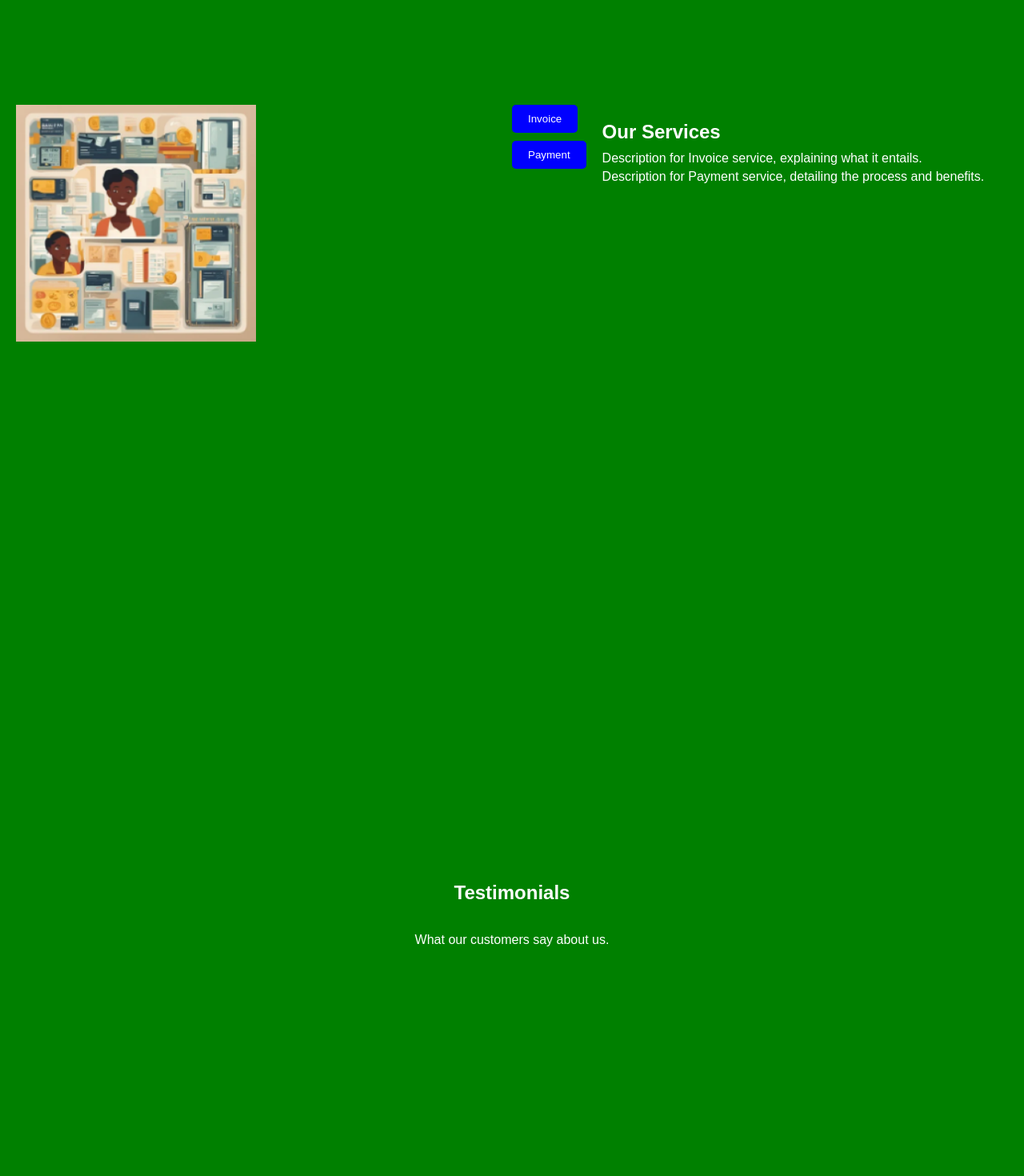
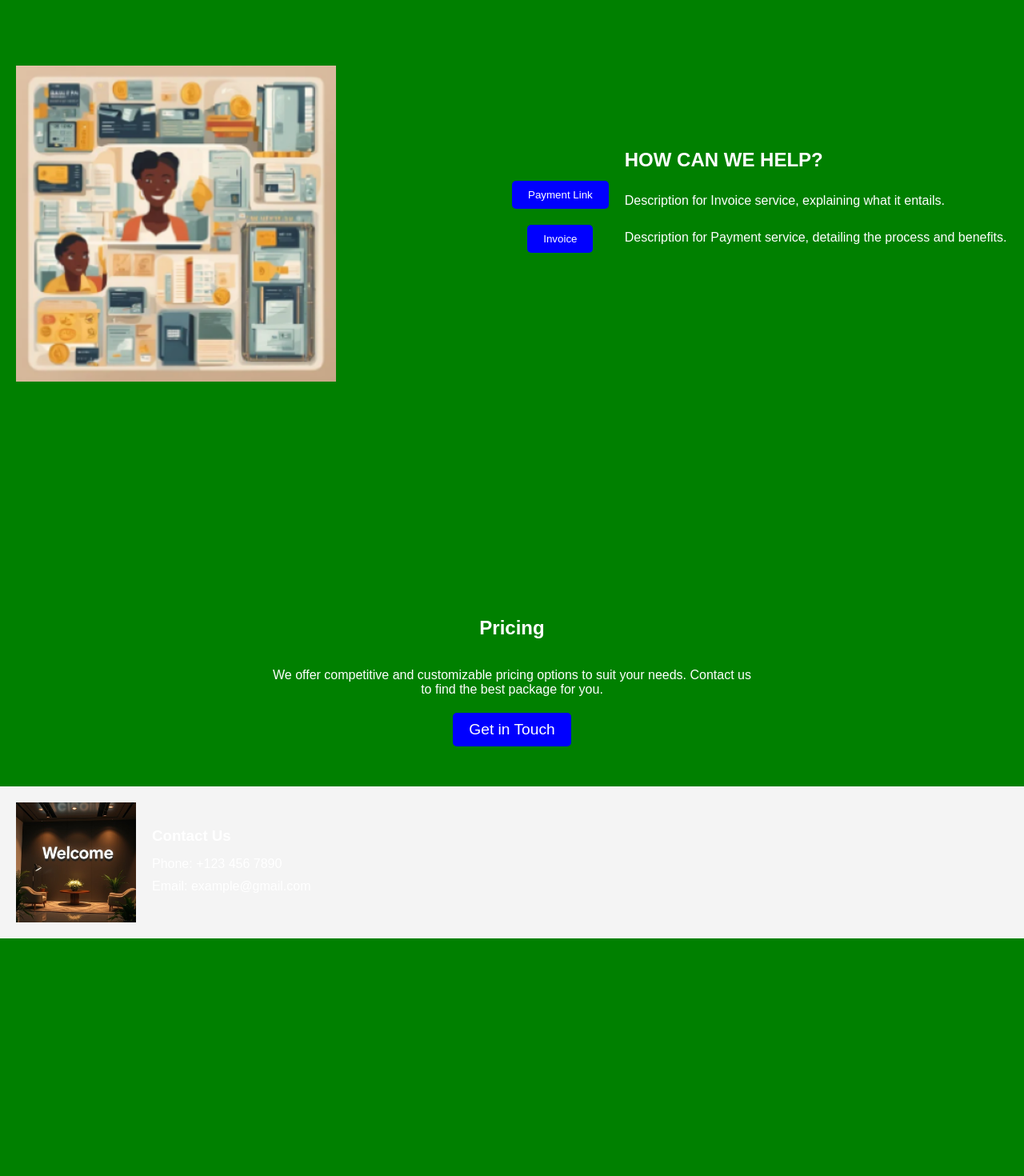
Before and after one commit to KendiAstro23/escrow-web, a React (Create React App) app: page / in a window 1280 px wide. Shown: the part 2040-3510 px from the top of the page at 80% size. Built offline with nearby package versions, Linux system fonts and the light colour scheme.

Commit message:
in the contact sub-section of the pricing     section, I have added an image to the right     and I'm currently modifying the descriptions

```diff
--- a/src/App.css
+++ b/src/App.css
@@ -108,6 +108,63 @@ section {
   margin: 0; /* No extra margin between sections */
 }
 
+/* Pricing Section */
+.pricing-section {
+  display: flex;
+  flex-direction: column;
+  align-items: center; /* Center the heading, description, and button */
+  text-align: center;
+  margin-top: 50px;
+}
+
+.pricing-description {
+  max-width: 600px; /* Limit the width of the description */
+  margin-bottom: 20px;
+}
+
+.get-in-touch {
+  background-color: blue;
+  color: white;
+  padding: 10px 20px;
+  border: none;
+  border-radius: 5px;
+  cursor: pointer;
+  font-size: 1.2em;
+}
+
+/* Contact Us Section */
+.contact-us-section {
+  display: flex;
+  align-items: center;
+  justify-content: flex-start;
+  margin-top: 50px;
+  padding: 20px;
+  background-color: #f4f4f4;
+}
+
+.contact-image {
+  width: 150px;
+  height: 150px;
+  object-fit: cover; /* Ensure the image keeps its aspect ratio */
+  margin-right: 20px; /* Add space between image and contact details */
+}
+
+.contact-details {
+  display: flex;
+  flex-direction: column;
+  align-items: flex-start; /* Align the contact details to the left */
+  justify-content: center; /* Vertically center the contact details */
+}
+
+.contact-details h3 {
+  margin: 0 0 10px 0; /* Space between heading and contact info */
+}
+
+.contact-details p {
+  margin: 5px 0; /* Space between contact items */
+}
+
+
 footer {
   background-color: #003300;
   padding: 20px;
--- a/src/App.js
+++ b/src/App.js
@@ -48,10 +48,24 @@ function App() {
 
       <Services /> {/* Add the Services section here */}
 
-      <section id="testimonials">
-        <h2>Testimonials</h2>
-        <p>What our customers say about us.</p>
-      </section>
+      <div className="pricing-section">
+  <h2>Pricing</h2>
+  <p className="pricing-description">
+    We offer competitive and customizable pricing options to suit your needs.
+    Contact us to find the best package for you.
+  </p>
+  <button className="get-in-touch">Get in Touch</button>
+</div>
+
+<div className="contact-us-section">
+  <img src="pricing.jpg" alt="Contact Image" className="contact-image" />
+  <div className="contact-details">
+    <h3>Contact Us</h3>
+    <p>Phone: +123 456 7890</p>
+    <p>Email: example@gmail.com</p>
+  </div>
+</div>
+
 
       <section id="contact">
         <h2>Contact</h2>
--- a/src/Services.css
+++ b/src/Services.css
@@ -4,7 +4,7 @@
 
   .services-content {
     display: flex;
-    align-items: flex-start; /* Align items to the top */
+    align-items: center; /* Align items to the top */
     justify-content: space-between;
   }
 
@@ -15,7 +15,7 @@
 
   .services-image img {
     width: 100%; /* Make the image responsive */
-    max-width: 300px; /* Adjust based on your layout */
+    max-width: 400px; /* Adjust based on your layout */
     height: auto; /* Maintain aspect ratio */
   }
 
@@ -28,9 +28,10 @@
 
   .button-cont {
     display: flex;
+    margin-bottom: 20px;
     flex-direction: column; /* Stack buttons vertically */
-    align-items: flex-start; /* Center buttons horizontally */
-    gap: 10px; /* Space between buttons */
+    align-items: center; /* Center buttons horizontally */
+    gap: 20px; /* Space between buttons */
   }
 
   .service-button {
@@ -49,9 +50,10 @@
   }
 
   .services-description h2 {
-    margin-bottom: 10px; /* Remove default margin */
+    align-items: flex-start;
+    margin-top: -40px;
   }
 
   .services-description p {
-    margin: 5px 0;
+    margin: 28px 0;
   }
--- a/src/Services.js
+++ b/src/Services.js
@@ -10,11 +10,11 @@ const Services = () => {
         </div>
         <div className="services-buttons">
           <div className="button-cont">
+            <button className="service-button">Payment Link</button>
             <button className="service-button">Invoice</button>
-            <button className="service-button">Payment</button>
           </div>
           <div className="services-description">
-            <h2>Our Services</h2>
+            <h2>HOW CAN WE HELP?</h2>
             <p>Description for Invoice service, explaining what it entails.</p>
             <p>Description for Payment service, detailing the process and benefits.</p>
           </div>
```
Also changed, not shown: public/pricing.jpg (added).
